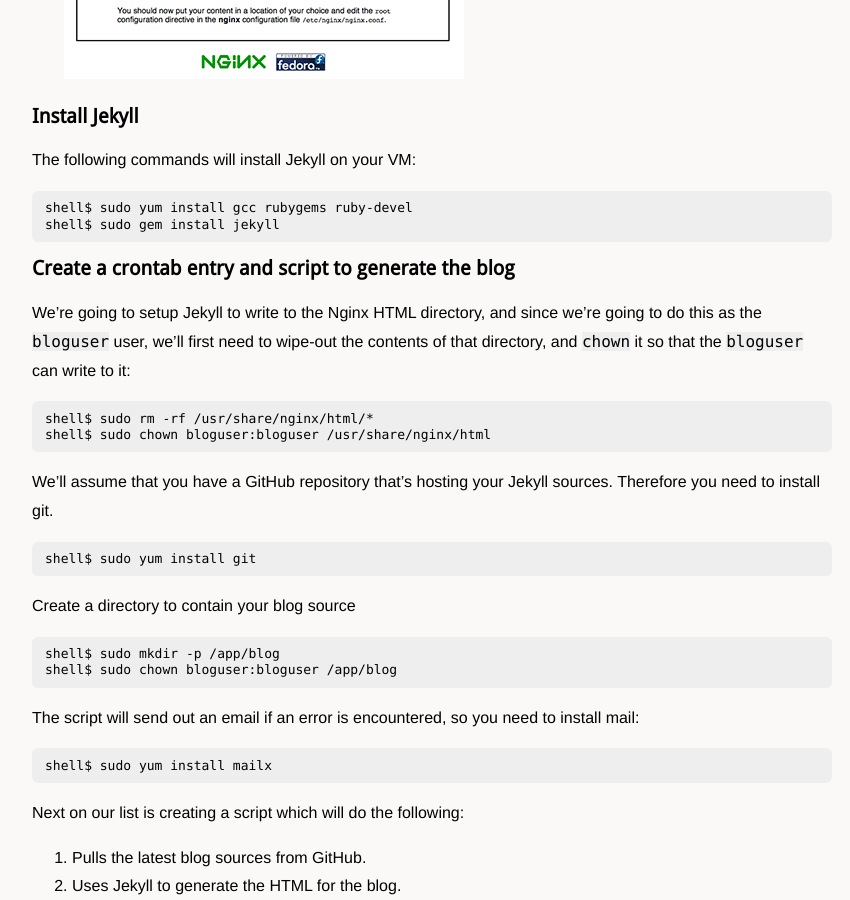
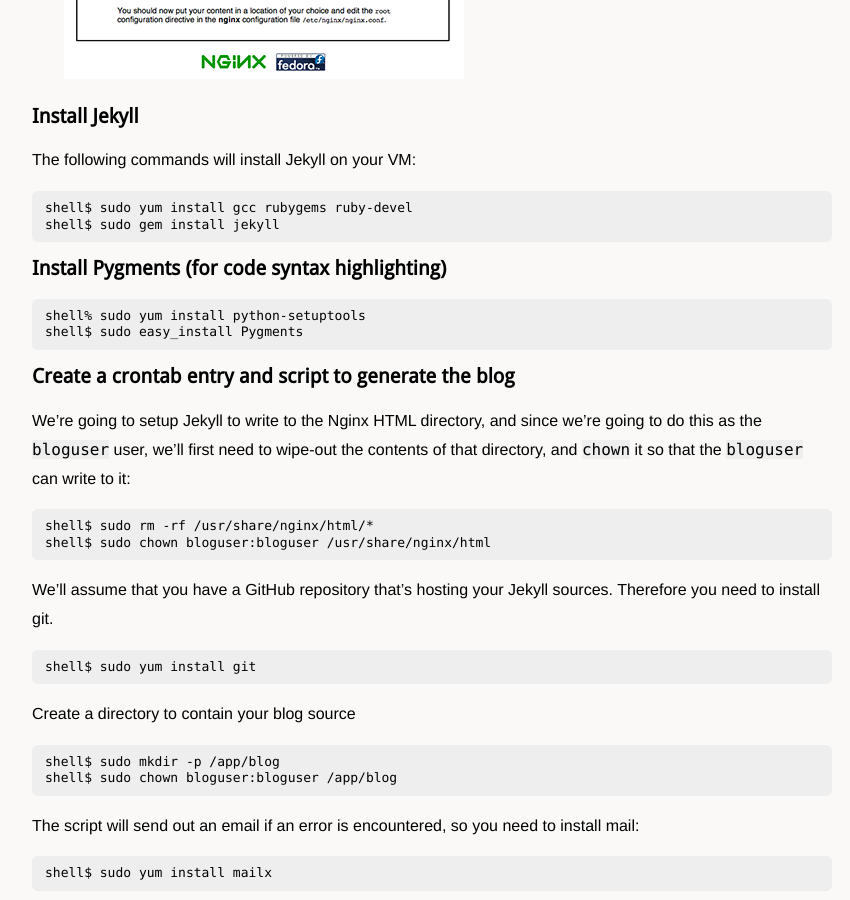
Before and after one commit to alexholmes/blog, a Jekyll site: the page built from _posts/2012-08-16-full-jekyll-VM-setup.markdown, in a window 1280 px wide and 900 px high, scrolled down 3680 px. Shown: the whole window, without its empty margins (208-1058 px from the left). Built offline with Jekyll 4.4.1, drawn with Linux system fonts in a browser that asks for light colours; nearby versions of some CDN libraries; comment, search, counter and statistics services are not loaded.

Commit message:
added pygments installation steps

```diff
--- a/_posts/2012-08-16-full-jekyll-VM-setup.markdown
+++ b/_posts/2012-08-16-full-jekyll-VM-setup.markdown
@@ -175,6 +175,11 @@ The following commands will install Jekyll on your VM:
     shell$ sudo yum install gcc rubygems ruby-devel
     shell$ sudo gem install jekyll
 
+## Install Pygments (for code syntax highlighting)
+
+    shell% sudo yum install python-setuptools
+    shell$ sudo easy_install Pygments
+
 ## Create a crontab entry and script to generate the blog
 
 We're going to setup Jekyll to write to the Nginx HTML directory, and since we're going to do this
```
